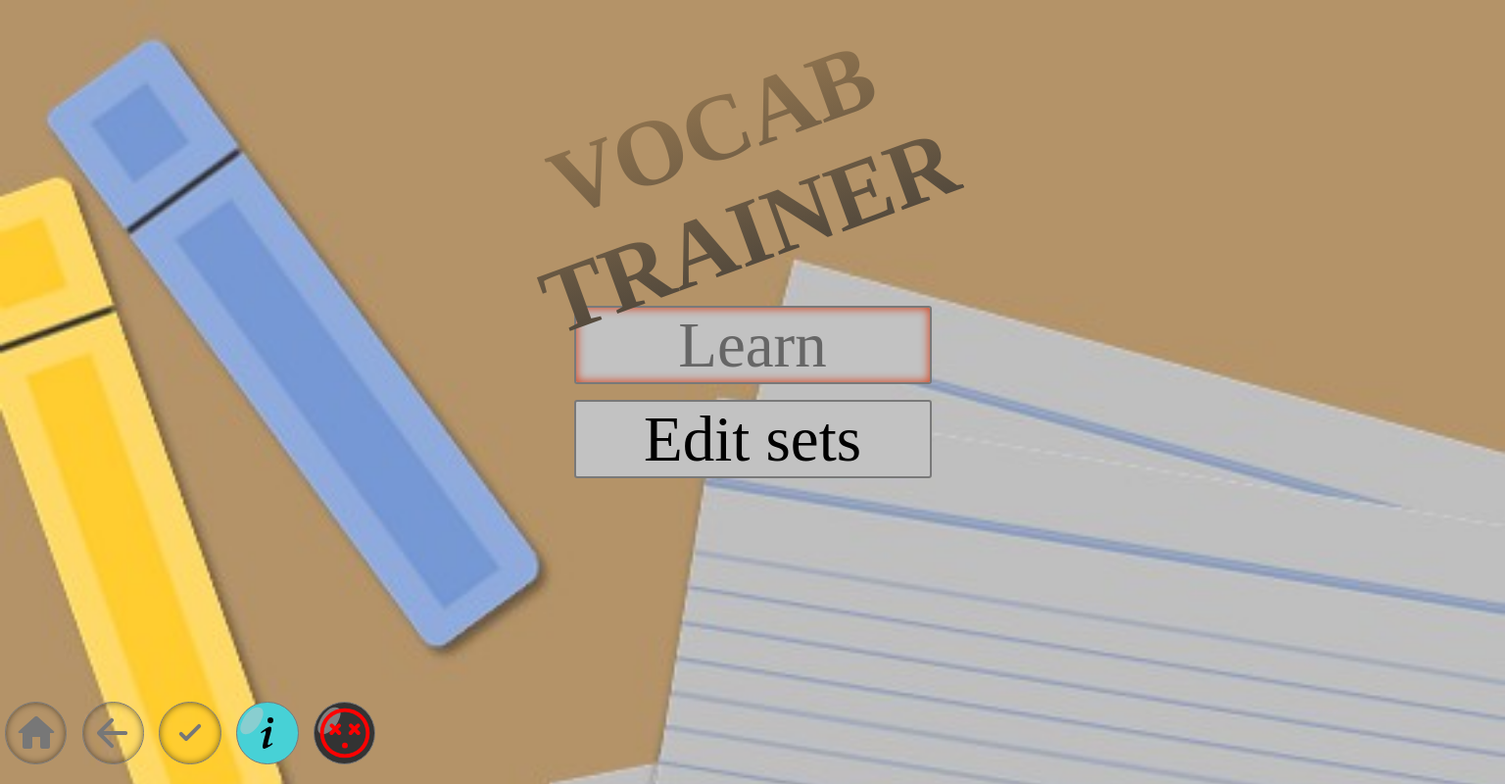
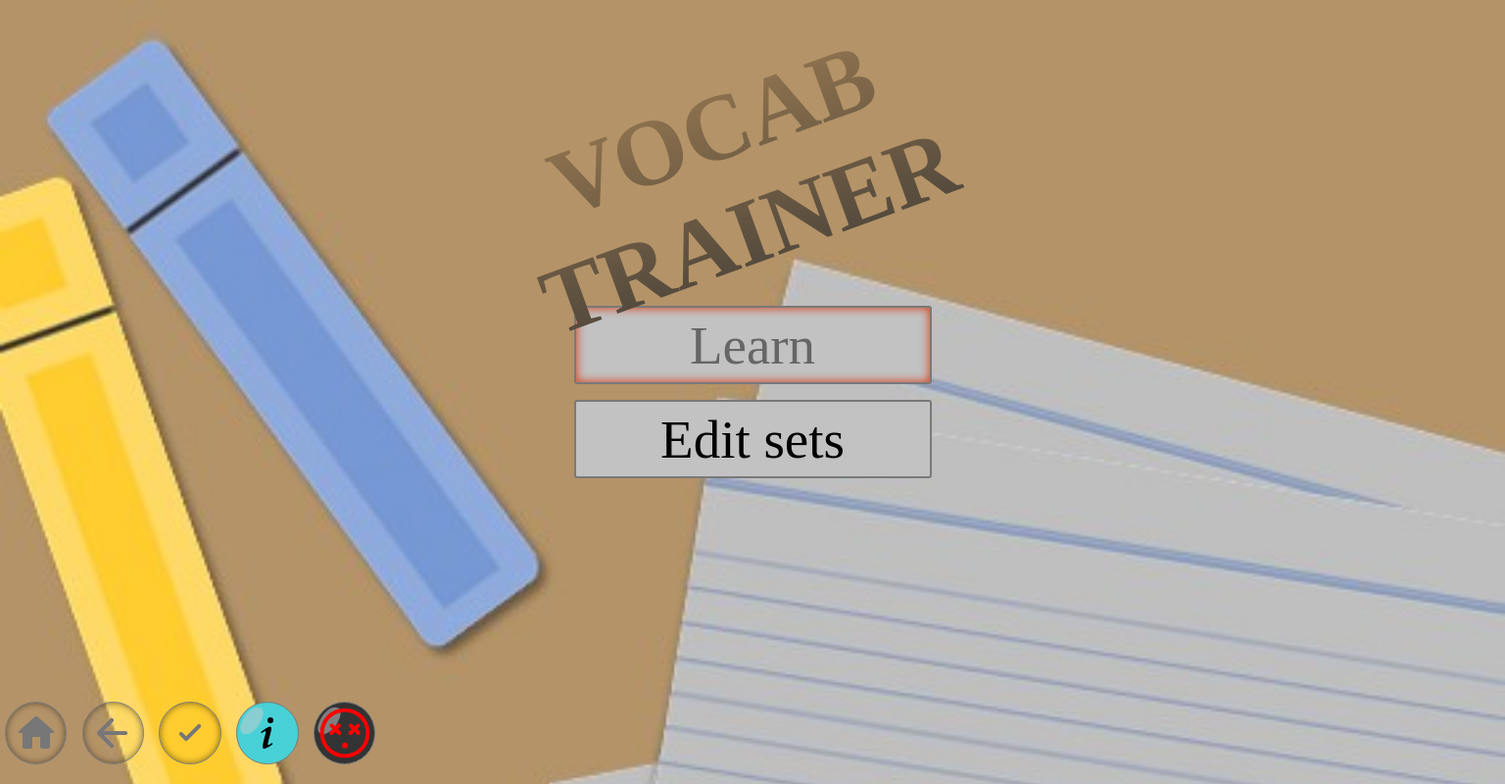
Before and after one commit to DevKame/vocabs, a plain HTML site: page index.html in a window 1536 px wide. Shown: the whole page at 98% size. Drawn offline with Linux system fonts and the light colour scheme.

Commit message:
Update xxxlAb1400.css

```diff
--- a/css/xxxlAb1400.css
+++ b/css/xxxlAb1400.css
@@ -5,7 +5,7 @@ Sollte mein Projekt fertig sein, kann ich eigentlich alle Dinge die ich NICHT
 
 @media screen and (min-width: 1401px) {
     .mMenu-buttons {
-        font-size: clamp(65px, 6vmin, 75px);
+        font-size: clamp(55px, 6vmin, 60px);
     }
     #titleMainMenu {
         top: 5%;
```
